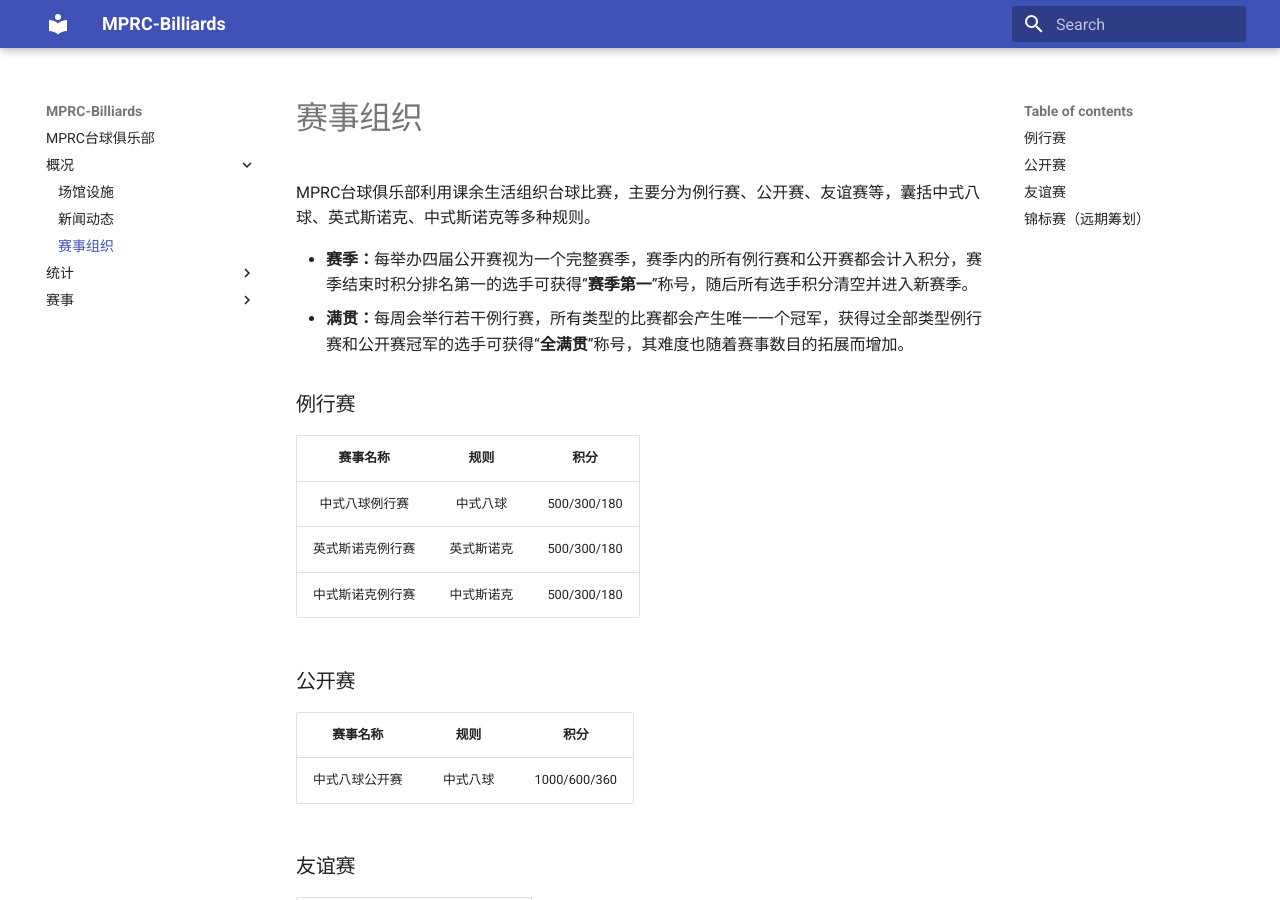
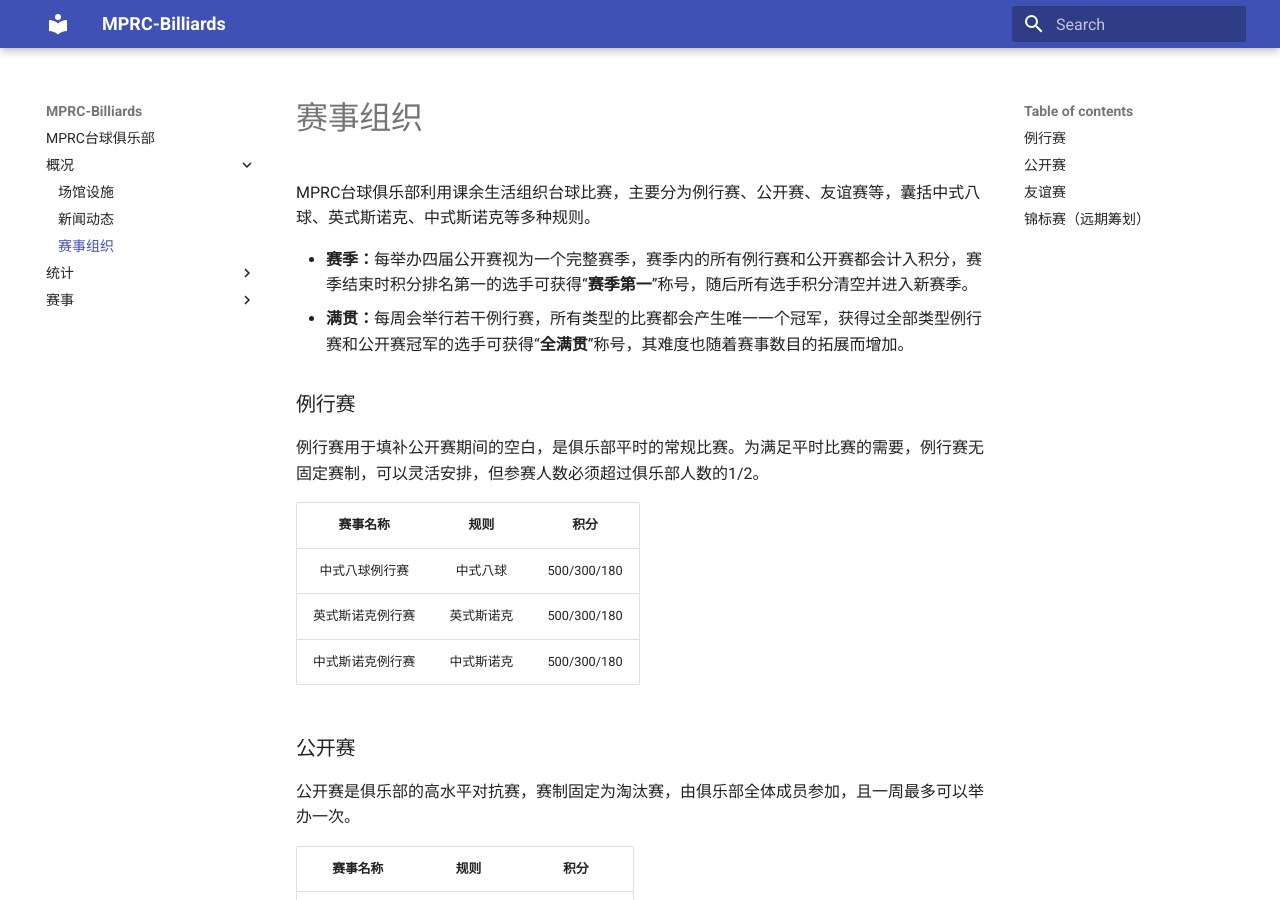
Before and after one commit to mprc-billiards/mprc-billiards.github.io, an MkDocs documentation site: the page built from docs/概况/赛事组织.md, in a window 1280 px wide and 900 px high. Built offline with MkDocs 1.6.1 and Material for MkDocs 9.7.7, drawn with Linux system fonts in a browser that asks for light colours.

Commit message:
update info

```diff
--- a/docs/概况/赛事组织.md
+++ b/docs/概况/赛事组织.md
@@ -7,6 +7,8 @@ MPRC台球俱乐部利用课余生活组织台球比赛，主要分为例行赛
 
 ### 例行赛
 
+例行赛用于填补公开赛期间的空白，是俱乐部平时的常规比赛。为满足平时比赛的需要，例行赛无固定赛制，可以灵活安排，但参赛人数必须超过俱乐部人数的1/2。
+
 | 赛事名称         | 规则       | 积分        |
 | :-------------: | :-------: | :---------: |
 | 中式八球例行赛   | 中式八球   | 500/300/180 |
@@ -15,6 +17,8 @@ MPRC台球俱乐部利用课余生活组织台球比赛，主要分为例行赛
 
 ### 公开赛
 
+公开赛是俱乐部的高水平对抗赛，赛制固定为淘汰赛，由俱乐部全体成员参加，且一周最多可以举办一次。
+
 | 赛事名称         | 规则       | 积分     |
 | :-------------: | :--------: | :----------: |
 | 中式八球公开赛   | 中式八球   | 1000/600/360 |
@@ -22,7 +26,7 @@ MPRC台球俱乐部利用课余生活组织台球比赛，主要分为例行赛
 ### 友谊赛
 
 |     赛事名称     |    规则    |
-| :--------------: | :--------: |
+| :-------------: | :--------: |
 |  美式八球友谊赛  |  美式八球  |
 | 英式斯诺克友谊赛 | 英式斯诺克 |
 | 中式斯诺克友谊赛 | 中式斯诺克 |
```
Also changed, not shown: docs/赛事/中式八球例行赛.md (+8 -0 lines), docs/赛事/中式斯诺克例行赛.md (+1 -1 lines), docs/赛事/英式斯诺克例行赛.md (+1 -1 lines).
